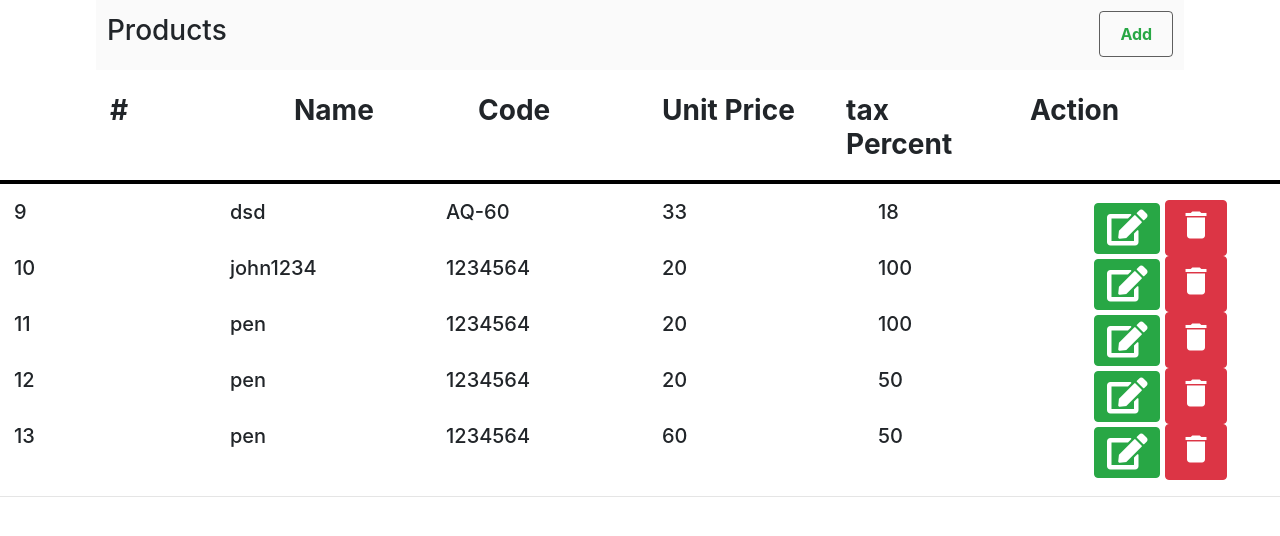
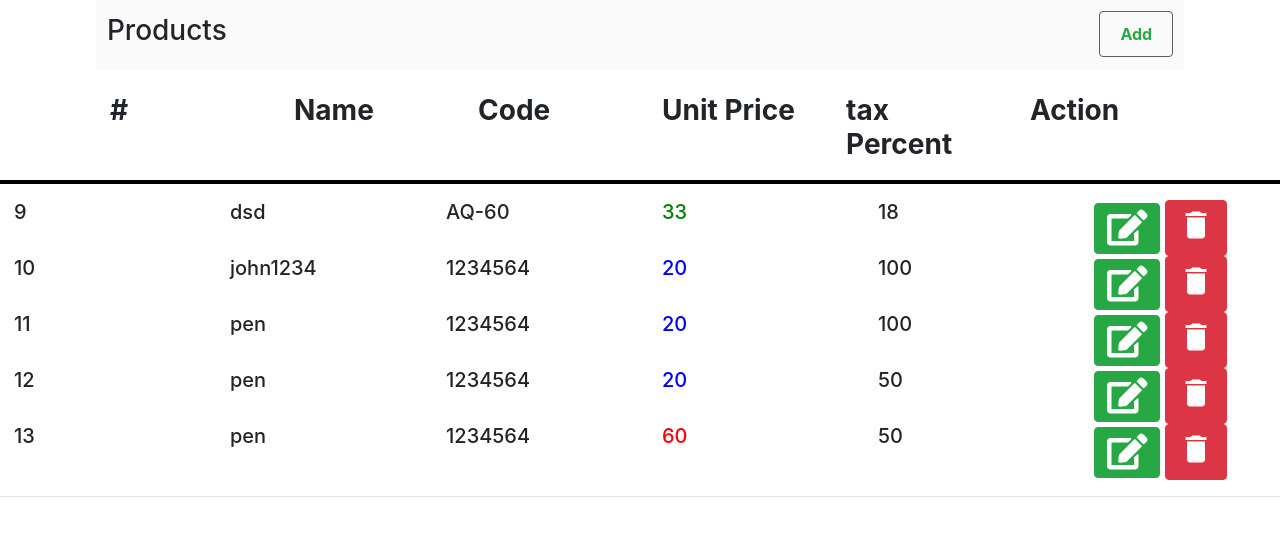
Before and after one commit to sanushilshad/Rapidor, a Django app: page /product/ in a window 1280 px wide. Shown: the top 536 px of the page. Run offline with Django 3.2, Linux system fonts and the light colour scheme; data comes from the database, SQL or seed files in the repository; both versions use the stored data as it was after the commit; some libraries are stand-ins or nearby versions.

Commit message:
vuejs if else condittions

```diff
--- a/Assignment-4/rapidorintro/assets/style.css
+++ b/Assignment-4/rapidorintro/assets/style.css
@@ -62,3 +62,15 @@
     padding: 20px;
     font-size: 14px;
 }
+
+.color{
+    color: blue
+}
+
+.color1{
+    color: red
+}
+
+.color2{
+    color: green
+}
--- a/Assignment-4/rapidorintro/product/templates/product/main.html
+++ b/Assignment-4/rapidorintro/product/templates/product/main.html
@@ -11,7 +11,7 @@
      {% comment %} <link rel="stylesheet" href="https://maxcdn.bootstrapcdn.com/bootstrap/3.4.1/css/bootstrap.min.css"> {% endcomment %}
       <link href="https://fonts.googleapis.com/icon?family=Material+Icons" rel="stylesheet">
       <link rel="stylesheet" href="https://cdnjs.cloudflare.com/ajax/libs/noty/3.1.4/noty.css" integrity="sha512-NXUhxhkDgZYOMjaIgd89zF2w51Mub53Ru3zCNp5LTlEzMbNNAjTjDbpURYGS5Mop2cU4b7re1nOIucsVlrx9fA==" crossorigin="anonymous" referrerpolicy="no-referrer" />
-      <link href={% static 'style.css'%} rel="stylesheet">
+      <link href='/static/style.css?v=2' rel="stylesheet">
 
     <title>Products</title>
 
@@ -131,7 +131,12 @@
     <div style="padding-left:29px" class="col"><h4 style='font-size:20px'>[[product.id]]</h4></div>
     <div class="col"><h4 style='font-size:20px'>[[product.name]]</h4></div>
     <div class="col"><h4 style='font-size:20px'>[[product.code]]</h4></div>
-    <div class="col"><h4 style='font-size:20px'>[[product.unit_price]]</h4></div>
+    <div class="col">
+      <h4 v-if="product.unit_price>50" class="color1" style='font-size:20px'>[[product.unit_price]]</h4>
+      <h4 v-else-if="product.unit_price>30" class="color2" style='font-size:20px'>[[product.unit_price]]</h4>
+      <h4 v-else class="color" style='font-size:20px'>[[product.unit_price]]</h4>
+    </div>
+
     <div class="col"><h4 style='font-size:20px'>[[product.tax_percent]]</h4></div>
     <div class="col">
 
@@ -162,5 +167,5 @@
   <script src="https://cdnjs.cloudflare.com/ajax/libs/noty/3.1.4/noty.js" integrity="sha512-mgZL3SZ/vIooDg2mU2amX6NysMlthFl/jDbscSRgF/k3zmICLe6muAs7YbITZ+61FeUoo1plofYAocoR5Sa1rQ==" crossorigin="anonymous" referrerpolicy="no-referrer"></script>
 
 {% comment %} <script src={% static 'script_2.js'%}></script> {% endcomment %}
-<script src='/static/product_vue.js?v=4'></script>
+<script src='/static/product_vue.js?v=5'></script>
 </html>
```
Also changed, not shown: Assignment-4/rapidorintro/db.sqlite3.
